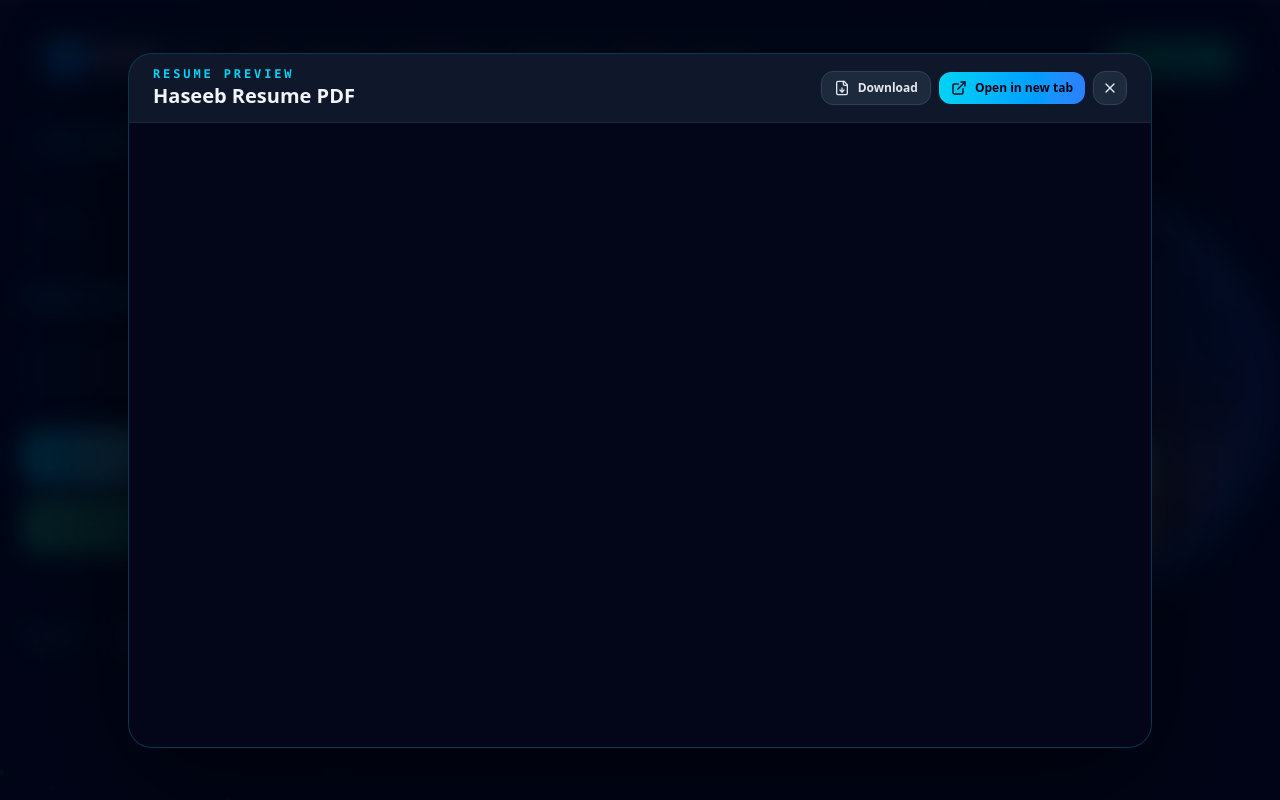
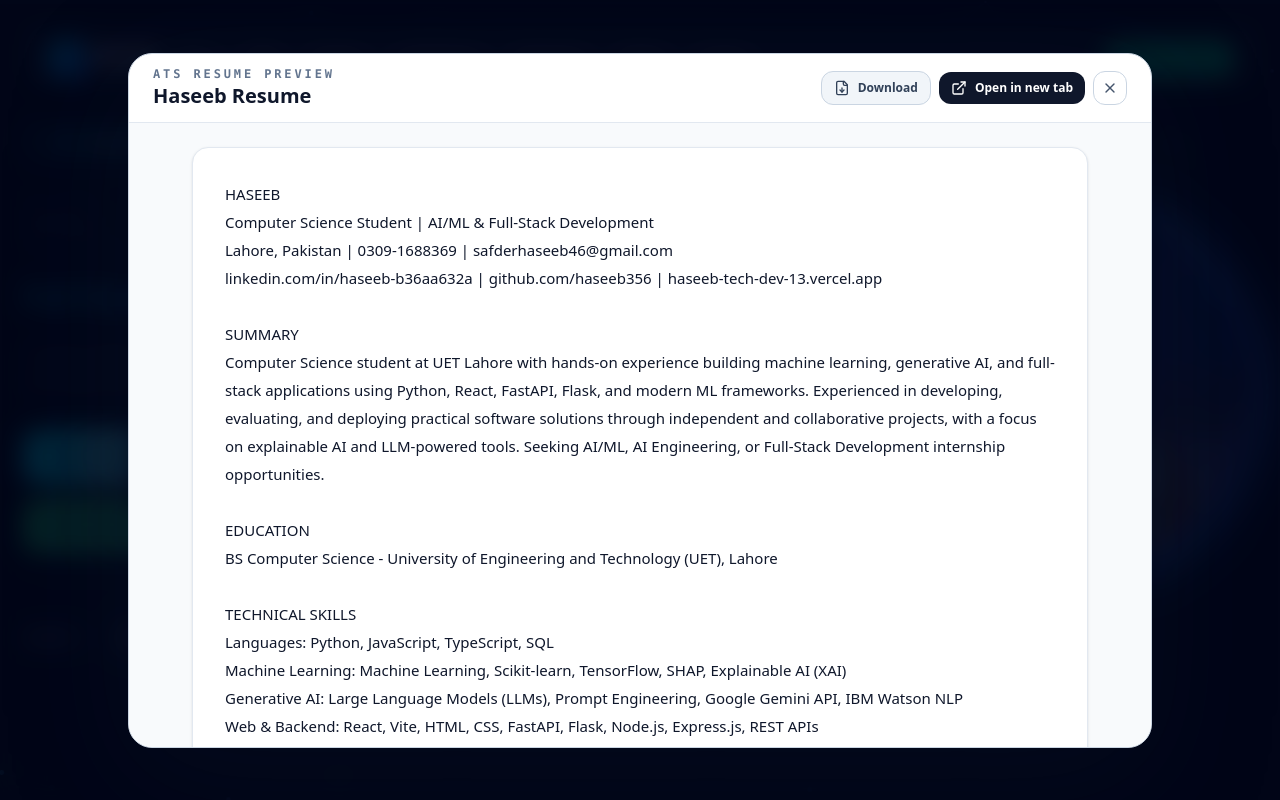
Before and after one commit to haseeb356/personal_portfolio, a React (Vite) app: page / in a window 1280 px wide. Both pictures are taken after a click on the button "See Resume". Shown: the top 800 px of the page. Built offline with nearby package versions, Linux system fonts and the light colour scheme.

Commit message:
Update resume and certification content

```diff
--- a/src/components/ResumeModal.tsx
+++ b/src/components/ResumeModal.tsx
@@ -1,7 +1,53 @@
 import React, { useEffect } from 'react';
 import { AnimatePresence, motion } from 'motion/react';
 import { ExternalLink, FileDown, X } from 'lucide-react';
-import resumePdfUrl from '../assets/files/Haseeb_Resume.pdf';
+
+const resumeText = `HASEEB
+Computer Science Student | AI/ML & Full-Stack Development
+Lahore, Pakistan | 0309-1688369 | safderhaseeb46@gmail.com
+linkedin.com/in/haseeb-b36aa632a | github.com/haseeb356 | haseeb-tech-dev-13.vercel.app
+
+SUMMARY
+Computer Science student at UET Lahore with hands-on experience building machine learning, generative AI, and full-stack applications using Python, React, FastAPI, Flask, and modern ML frameworks. Experienced in developing, evaluating, and deploying practical software solutions through independent and collaborative projects, with a focus on explainable AI and LLM-powered tools. Seeking AI/ML, AI Engineering, or Full-Stack Development internship opportunities.
+
+EDUCATION
+BS Computer Science - University of Engineering and Technology (UET), Lahore
+
+TECHNICAL SKILLS
+Languages: Python, JavaScript, TypeScript, SQL
+Machine Learning: Machine Learning, Scikit-learn, TensorFlow, SHAP, Explainable AI (XAI)
+Generative AI: Large Language Models (LLMs), Prompt Engineering, Google Gemini API, IBM Watson NLP
+Web & Backend: React, Vite, HTML, CSS, FastAPI, Flask, Node.js, Express.js, REST APIs
+Databases: SQLite, PostgreSQL
+Tools: Git, GitHub, VS Code, Jupyter Notebook, Postman
+
+PROJECTS
+AI Student Success Predictor | Python, Scikit-learn, FastAPI, React, Pandas, NumPy, SHAP
+- Built a full-stack machine learning application predicting student outcomes (Dropout, Enrolled, Graduate) through an end-to-end pipeline covering data cleaning, exploratory data analysis, and statistical hypothesis testing (ANOVA, Chi-Square).
+- Engineered features and trained/compared Logistic Regression, Random Forest, and Gradient Boosting classifiers, applying SHAP for model explainability.
+- Developed a FastAPI backend to serve predictions and a React dashboard for interactive visualization of results.
+
+Agenda Craft AI | Node.js, Express, React, TypeScript, Google Gemini API
+- Developed an AI-powered meeting agenda generator that analyzes uploaded documents (via Multer and Mammoth) and produces structured agendas with summaries, stakeholders, and action items.
+- Integrated the Google Gemini API with prompt engineering to generate structured JSON output, including intelligent time allocation for meeting segments.
+- Built the application across an Express.js backend and a React frontend.
+
+Multi-Agent Research Intelligence System (Team Project) | Python, Streamlit, Google Gemini API, arXiv API
+- Collaborated on an AI-powered multi-agent platform that searches, analyzes, and summarizes academic papers using the Gemini API and arXiv API, including literature review and research gap analysis.
+- Served as Project Manager, coordinating planning, task execution, and delivery across the team.
+
+CERTIFICATIONS
+- IBM AI Developer Professional Certificate - IBM (Coursera)
+- Machine Learning Specialization - DeepLearning.AI & Stanford University (Coursera)
+- Google AI Professional Certificate - Google (Coursera)
+- Generative AI for Software Development - DeepLearning.AI (Coursera)
+- Google AI Essentials - Google (Coursera)
+
+ACHIEVEMENTS
+- Merit-Based Honhaar Scholarship - Undergraduate Studies
+- Laptop Award - Chief Minister's Laptop Scheme`;
+
+const resumeDataUrl = `data:text/plain;charset=utf-8,${encodeURIComponent(resumeText)}`;
 
 interface ResumeModalProps {
   isOpen: boolean;
@@ -30,7 +76,7 @@ export const ResumeModal: React.FC<ResumeModalProps> = ({ isOpen, onClose }) =>
   return (
     <AnimatePresence>
       {isOpen && (
-        <div className="fixed inset-0 z-[60] flex items-center justify-center p-4 sm:p-6">
+        <div className="fixed inset-0 z-60 flex items-center justify-center p-4 sm:p-6">
           <motion.button
             type="button"
             aria-label="Close resume viewer"
@@ -46,32 +92,32 @@ export const ResumeModal: React.FC<ResumeModalProps> = ({ isOpen, onClose }) =>
             animate={{ opacity: 1, scale: 1, y: 0 }}
             exit={{ opacity: 0, scale: 0.96, y: 18 }}
             transition={{ duration: 0.25 }}
-            className="relative z-10 w-full max-w-5xl overflow-hidden rounded-3xl border border-cyan-500/20 bg-slate-900 shadow-[0_30px_120px_rgba(0,0,0,0.6)]"
+            className="relative z-10 w-full max-w-5xl overflow-hidden rounded-3xl border border-slate-300 bg-white shadow-[0_30px_120px_rgba(15,23,42,0.28)]"
           >
-            <div className="flex items-center justify-between gap-4 border-b border-slate-800/80 px-4 py-3 sm:px-6">
+            <div className="flex items-center justify-between gap-4 border-b border-slate-200 px-4 py-3 sm:px-6">
               <div>
-                <p className="text-xs font-mono font-semibold uppercase tracking-[0.24em] text-cyan-400">
-                  Resume Preview
+                <p className="text-xs font-mono font-semibold uppercase tracking-[0.24em] text-slate-500">
+                  ATS Resume Preview
                 </p>
-                <h2 className="text-lg font-bold text-slate-100 sm:text-xl">
-                  Haseeb Resume PDF
+                <h2 className="text-lg font-bold text-slate-900 sm:text-xl">
+                  Haseeb Resume
                 </h2>
               </div>
 
               <div className="flex items-center gap-2">
                 <a
-                  href={resumePdfUrl}
-                  download="Haseeb_Resume.pdf"
-                  className="inline-flex items-center gap-2 rounded-xl border border-slate-700 bg-slate-800 px-3 py-2 text-xs font-semibold text-slate-200 transition-colors hover:border-cyan-500/40 hover:text-cyan-300"
+                  href={resumeDataUrl}
+                  download="Haseeb_Resume.txt"
+                  className="inline-flex items-center gap-2 rounded-xl border border-slate-300 bg-slate-100 px-3 py-2 text-xs font-semibold text-slate-700 transition-colors hover:border-slate-400 hover:text-slate-950"
                 >
                   <FileDown className="h-4 w-4" />
                   <span className="hidden sm:inline">Download</span>
                 </a>
                 <a
-                  href={resumePdfUrl}
+                  href={resumeDataUrl}
                   target="_blank"
                   rel="noreferrer"
-                  className="inline-flex items-center gap-2 rounded-xl bg-linear-to-r from-cyan-400 to-blue-500 px-3 py-2 text-xs font-bold text-slate-950 transition-transform hover:scale-[1.02]"
+                  className="inline-flex items-center gap-2 rounded-xl bg-slate-900 px-3 py-2 text-xs font-bold text-white transition-transform hover:scale-[1.02]"
                 >
                   <ExternalLink className="h-4 w-4" />
                   <span className="hidden sm:inline">Open in new tab</span>
@@ -79,7 +125,7 @@ export const ResumeModal: React.FC<ResumeModalProps> = ({ isOpen, onClose }) =>
                 <button
                   type="button"
                   onClick={onClose}
-                  className="rounded-xl border border-slate-700 bg-slate-800 p-2 text-slate-200 transition-colors hover:bg-slate-700 hover:text-white"
+                  className="rounded-xl border border-slate-300 bg-white p-2 text-slate-600 transition-colors hover:bg-slate-100 hover:text-slate-950"
                   aria-label="Close"
                 >
                   <X className="h-4 w-4" />
@@ -87,12 +133,10 @@ export const ResumeModal: React.FC<ResumeModalProps> = ({ isOpen, onClose }) =>
               </div>
             </div>
 
-            <div className="h-[78vh] bg-slate-950">
-              <iframe
-                title="Haseeb Resume PDF"
-                src={resumePdfUrl}
-                className="h-full w-full"
-              />
+            <div className="h-[78vh] overflow-y-auto bg-slate-50 p-4 sm:p-6">
+              <article className="mx-auto max-w-4xl rounded-2xl border border-slate-200 bg-white px-5 py-6 text-slate-900 shadow-sm sm:px-8 sm:py-8">
+                <pre className="whitespace-pre-wrap wrap-break-word font-sans text-[15px] leading-7 text-slate-900">{resumeText}</pre>
+              </article>
             </div>
           </motion.div>
         </div>
--- a/src/data/portfolioData.ts
+++ b/src/data/portfolioData.ts
@@ -248,13 +248,26 @@ export const CERTIFICATIONS: Certification[] = [
     id: 'ml-specialization',
     name: 'Machine Learning Specialization',
     provider: 'DeepLearning.AI & Stanford',
-    date: 'Jul 31, 2026',
-    verifyUrl: 'https://coursera.org/verify/RTPTHF9GXHDY',
+    date: 'Aug 8, 2026',
+    verifyUrl: 'https://coursera.org/verify/specialization/YBO7JQUULSGC',
     logo: deepLearningAiLogo,
-    skills: ['Supervised Machine Learning', 'Regression', 'Classification', 'Neural Networks', 'Cost Functions', 'Gradient Descent'],
-    completedDetails: ['Supervised Machine Learning: Regression and Classification'],
+    coursesCount: 3,
+    skills: [
+      'Supervised Machine Learning',
+      'Advanced Learning Algorithms',
+      'Unsupervised Learning',
+      'Recommenders',
+      'Reinforcement Learning',
+      'Regression',
+      'Classification',
+    ],
+    completedDetails: [
+      'Supervised Machine Learning: Regression and Classification',
+      'Advanced Learning Algorithms',
+      'Unsupervised Learning, Recommenders, Reinforcement Learning',
+    ],
     certificateSummary:
-      'Authorized by DeepLearning.AI and Stanford University, taught by Andrew Ng. Mastered fundamental ML algorithms, regularized regression models, binary/multiclass classification, and mathematical optimization.',
+      'Authorized by DeepLearning.AI and Stanford University, taught by Andrew Ng. Completed the full 3-course specialization covering supervised learning, advanced learning algorithms, unsupervised learning, recommender systems, and reinforcement learning.',
   },
   {
     id: 'google-ai-professional',
```
